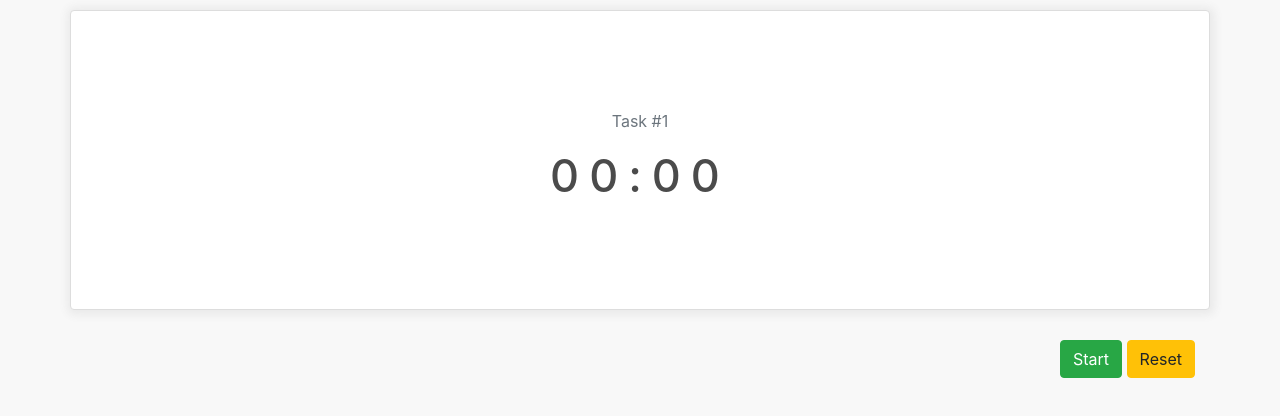
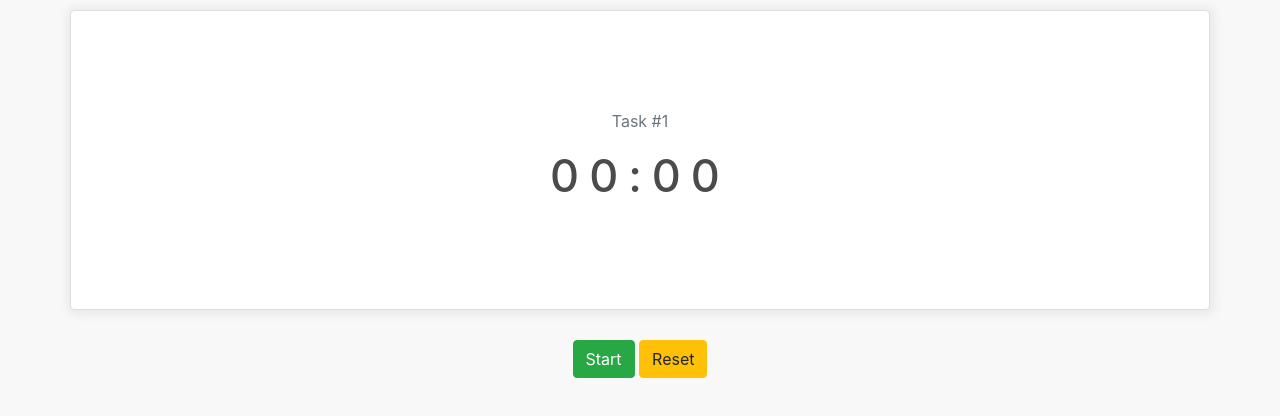
Before and after one commit to jakemorris665/Pomodoro, a plain HTML site: page index.html in a window 1280 px wide. Drawn offline with nearby package versions, Linux system fonts and the light colour scheme.

Commit message:
updated buttons position

```diff
--- a/index.html
+++ b/index.html
@@ -36,7 +36,7 @@
 
 				<div class="col-12">
 					<div class="row top20">
-						<div class="col-12 text-right">
+						<div class="col-12 text-center">
 							<button id="mainBtn" class="btn btn-success top10">
 								Start
 							</button>
```
